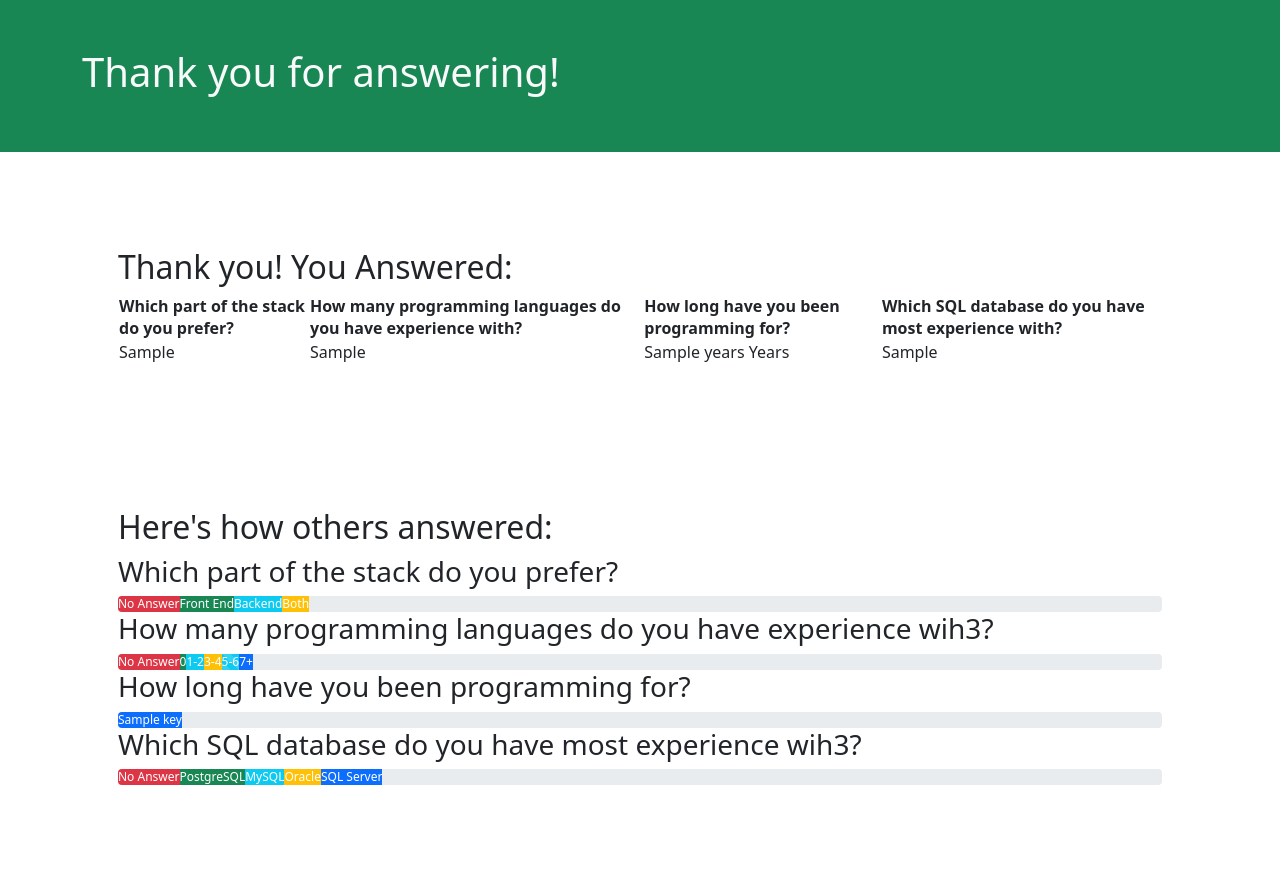
After one commit to Rob-T-98/take-home-poll, a Django app: template poll/templates/poll/submit.html in a window 1280 px wide. The commit adds this page. Run offline with Django 3.2, Linux system fonts and the light colour scheme; the template is opened without the code that fills it: most values are stand-ins (such as "Sample title", 1, 10 or a date in 2020).

Commit message:
Finished
Includes now a page where a user can see an overview of what every other user has submitted in the form of boostrap progress bars with labels

```diff
--- /dev/null
+++ b/poll/templates/poll/submit.html
@@ -0,0 +1,70 @@
+<html>
+<head>
+    <title>Atom Juice Take Home Poll | Answers</title>
+    <link href="https://cdn.jsdelivr.net/npm/bootstrap@5.0.0-beta2/dist/css/bootstrap.min.css" rel="stylesheet" integrity="sha384-BmbxuPwQa2lc/FVzBcNJ7UAyJxM6wuqIj61tLrc4wSX0szH/Ev+nYRRuWlolflfl" crossorigin="anonymous">
+</head>
+
+</html>
+<body>
+    <div class="container-fluid bg-success p-5 mb-5">
+        <div class="container">
+            <h1 class="text-light">Thank you for answering!</h1>
+        </div>
+    </div>
+    <div class="container p-5 mb-5">
+        <h2>Thank you! You Answered:</h2>
+        <table style="width:100%">
+            <tr>
+                <th>Which part of the stack do you prefer?</th>
+                <th>How many programming languages do you have experience with?</th>
+                <th>How long have you been programming for?</th>
+                <th>Which SQL database do you have most experience with?</th>
+            </tr>
+            <tr>
+                <td>{{ input.get_stack_display }}</td>
+                <td>{{ input.get_exp_display }}</td>
+                <td>{{ input.years }} Years</td>
+                <td>{{ input.get_db_display }}</td>
+            </tr>
+        </table>
+    </div>
+
+    <div class="container p-5 mb-5">
+        <h2>Here's how others answered:</h2>
+        <h3>Which part of the stack do you prefer?</h3>
+        <div class="progress">
+            <div class="progress-bar bg-danger" role="progressbar" style="width: {{data.q1None}}%;" aria-valuenow="{{data.q1None}}" aria-valuemin="0" aria-valuemax="100">No Answer</div>
+            <div class="progress-bar bg-success" role="progressbar" style="width: {{data.q1front}}%;" aria-valuenow="{{data.q1front}}" aria-valuemin="0" aria-valuemax="100">Front End</div>
+            <div class="progress-bar bg-info" role="progressbar" style="width: {{data.q1back}}%;" aria-valuenow="{{data.q1back}}" aria-valuemin="0" aria-valuemax="100">Backend</div>
+            <div class="progress-bar bg-warning" role="progressbar" style="width: {{data.q1both}}%;" aria-valuenow="{{data.q1both}}" aria-valuemin="0" aria-valuemax="100">Both</div>
+        </div>
+        <h3>How many programming languages do you have experience wih3?</h3>
+        <div class="progress">
+            <div class="progress-bar bg-danger" role="progressbar" style="width: {{data.q2none}}%;" aria-valuenow="{{data.q2none}}" aria-valuemin="0" aria-valuemax="100">No Answer</div>
+            <div class="progress-bar bg-success" role="progressbar" style="width: {{data.q20}}%;" aria-valuenow="{{data.q20}}" aria-valuemin="0" aria-valuemax="100">0</div>
+            <div class="progress-bar bg-info" role="progressbar" style="width: {{data.q212}}%;" aria-valuenow="{{data.q212}}" aria-valuemin="0" aria-valuemax="100">1-2</div>
+            <div class="progress-bar bg-warning" role="progressbar" style="width: {{data.q234}}%;" aria-valuenow="{{data.q234}}" aria-valuemin="0" aria-valuemax="100">3-4</div>
+            <div class="progress-bar progress-bar-striped bg-info" role="progressbar" style="width: {{data.q256}}%;" aria-valuenow="{{data.q256}}" aria-valuemin="0" aria-valuemax="100">5-6</div>
+            <div class="progress-bar" role="progressbar" style="width: {{data.q27}}%;" aria-valuenow="{{data.q27}}" aria-valuemin="0" aria-valuemax="100">7+</div>
+        </div>
+        <h3>How long have you been programming for?</h3>
+        <div class="progress">
+            {% for yearsItem in data.yearsList %}
+                {% if forloop.counter|divisibleby:2 %}
+                    <div class="progress-bar bg-success" role="progressbar" style="width: {{yearsItem.value}}%;" aria-valuenow=" {{yearsItem.value}}" aria-valuemin="0" aria-valuemax="100">{{yearsItem.key}}</div>
+                {% else %}
+                <div class="progress-bar" role="progressbar" style="width: {{yearsItem.value}}%;" aria-valuenow=" {{yearsItem.value}}" aria-valuemin="0" aria-valuemax="100">{{yearsItem.key}}</div>
+                {% endif %}
+
+            {% endfor %}
+        </div>
+        <h3>Which SQL database do you have most experience wih3?</h3>
+        <div class="progress">
+            <div class="progress-bar bg-danger" role="progressbar" style="width: {{data.q4none}}%;" aria-valuenow="{{data.q4none}}" aria-valuemin="0" aria-valuemax="100">No Answer</div>
+            <div class="progress-bar bg-success" role="progressbar" style="width: {{data.q4p}}%;" aria-valuenow="{{data.q4p}}" aria-valuemin="0" aria-valuemax="100">PostgreSQL</div>
+            <div class="progress-bar bg-info" role="progressbar" style="width: {{data.q4m}}%;" aria-valuenow="{{data.q4m}}" aria-valuemin="0" aria-valuemax="100">MySQL</div>
+            <div class="progress-bar bg-warning" role="progressbar" style="width: {{data.q4o}}%;" aria-valuenow="{{data.q4o}}" aria-valuemin="0" aria-valuemax="100">Oracle</div>
+            <div class="progress-bar" role="progressbar" style="width: {{data.q4s}}%;" aria-valuenow="{{data.q4s}}" aria-valuemin="0" aria-valuemax="100">SQL Server</div>
+        </div>
+    </div>
+</body>
--- a/take_home_poll/templates/index.html
+++ b/take_home_poll/templates/index.html
@@ -83,6 +83,7 @@
         </div>
     </form>
     </span>
+    <a href="answers/"><button class="btn btn-success btn-lg btn-block" type="submit">Answers</button></a>
     </div>
 </body>
 </html>
--- a/take_home_poll/urls.py
+++ b/take_home_poll/urls.py
@@ -21,5 +21,6 @@ from poll import views
 urlpatterns = [
     path('admin/', admin.site.urls),
     path('', TemplateView.as_view(template_name="index.html")),
-    path('submit/', views.submit, name='submit')
+    path('submit/', views.submit, name='submit'),
+    path('answers/', views.answers, name='answers')
 ]
```
Also changed, not shown: poll/templates/poll/answers.html (added, +32 -0 lines), poll/views.py (+77 -2 lines), 1 other file.
